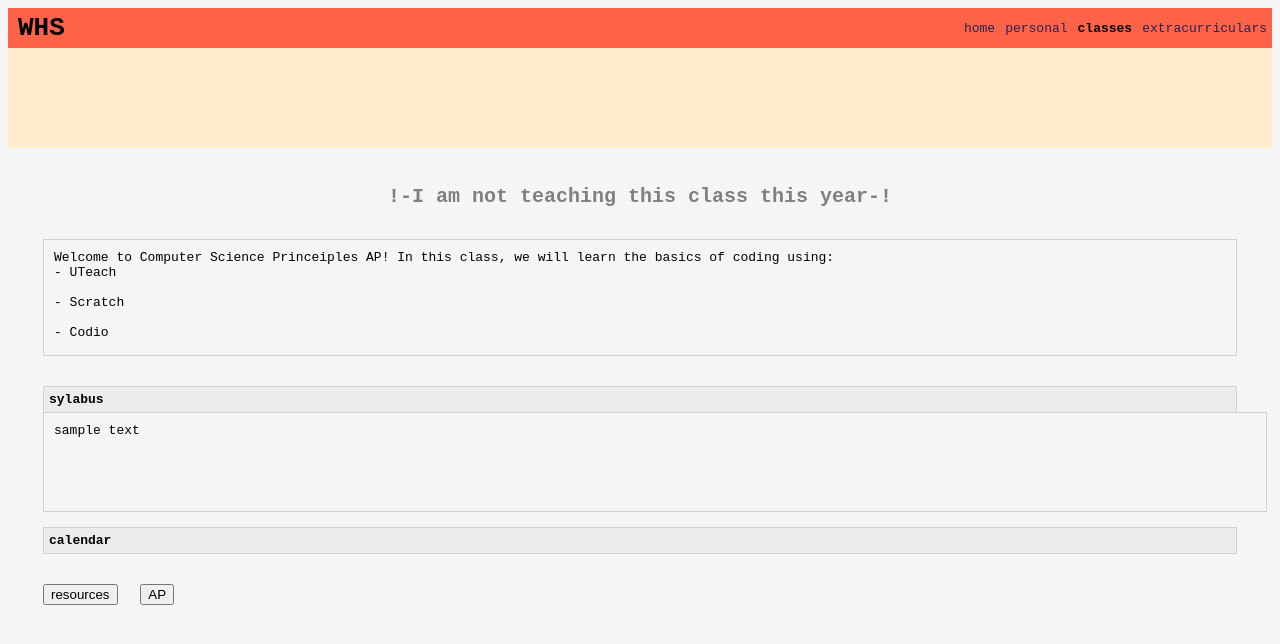
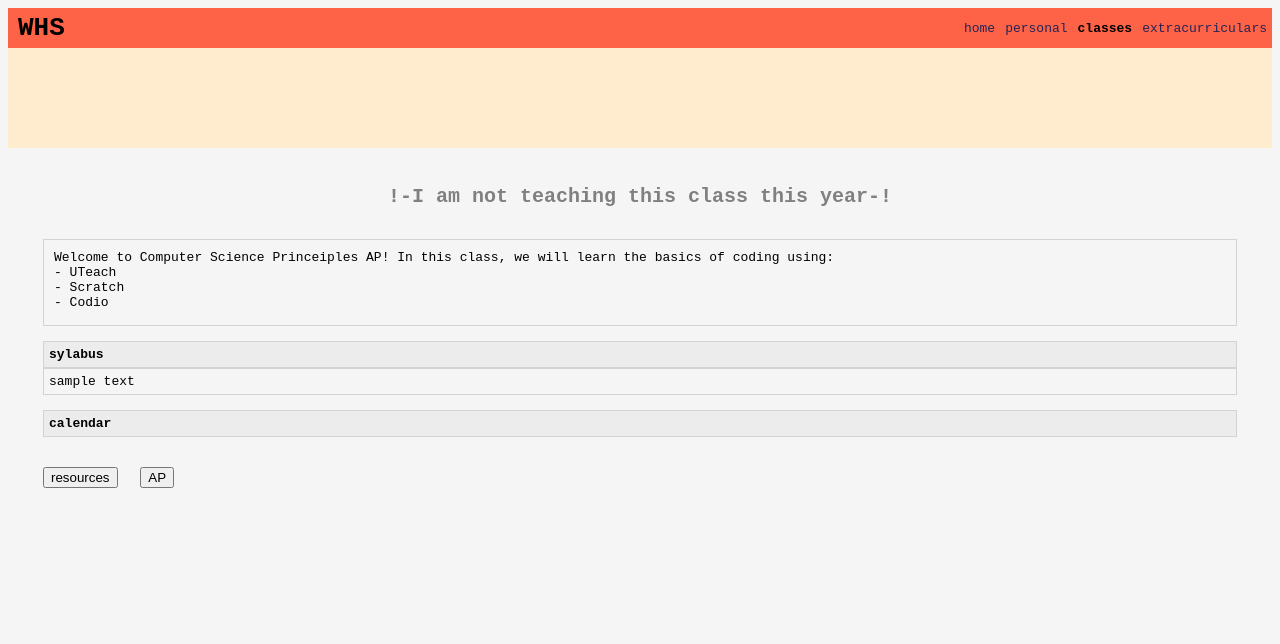
Before and after one commit to lael73009/CS3-p1, a plain HTML site: page classes_CSP.html in a window 1280 px wide. Both pictures are taken after a click on the element "sylabus". Drawn offline with Linux system fonts and the light colour scheme.

Commit message:
most formatting on CS3 page

```diff
--- a/style.css
+++ b/style.css
@@ -237,23 +237,30 @@ div.c3_classes_CS3 h2 {
 div.c3_classes_CS3 button {
     margin: 15px 0px 0px 15px;
 }
-
+.accordion_box {
+    display: block;
+    margin: 0px 15px 15px 15px;
+}
 .accordion_box > .accordion_header {
     cursor: pointer;
     border: 1px solid lightgray;
     background-color: rgb(236, 236, 236);
     padding: 5px;
-    margin: 15px;
+    /*margin: 15px;*/
+    box-sizing: border-box;
+    margin: 0;
     font-weight: 550;
     font-size: medium;
+    width: 100%;
 }
 .accordion_box > .accordion_body{
  display: none;
 }
 .accordion_box.accordion_expand > .accordion_body{
-    height: 100px;
+    height: auto;
     width: 100%;
     display: inline-block;
-    position: relative;
-    margin: -16px 15px 0px 15px;
+    position: static;
+    padding: 5px;
+    margin: 0px;
 }
```
Also changed, not shown: classes_CSP.html (+3 -3 lines).
